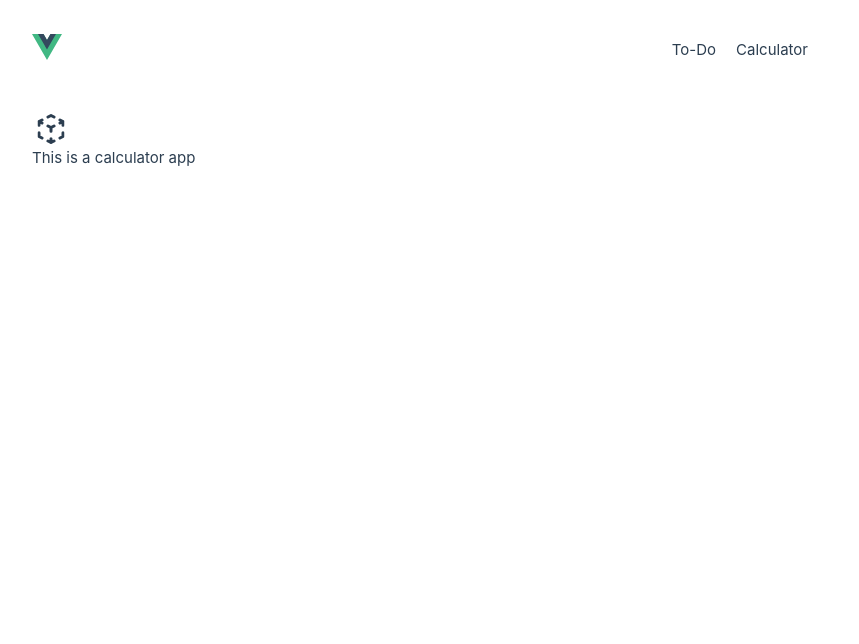
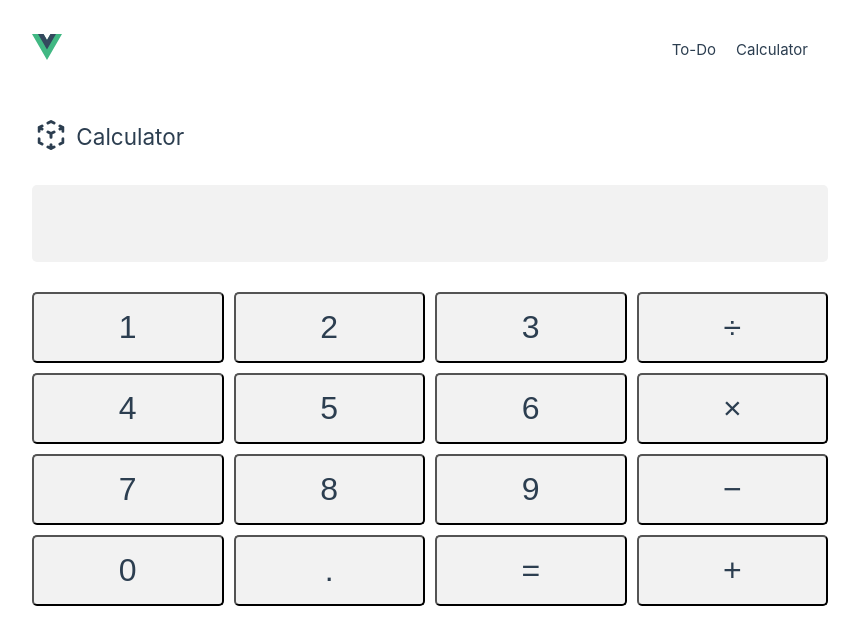
Before and after one commit to Ben-Bromley/vue-todo, a Vue app: page /calculator in a window 1280 px wide. Shown: the top 644 px of the page, without its empty margins (210-1069 px from the left). Built offline with nearby package versions, Linux system fonts and the light colour scheme.

Commit message:
create & style button grid

```diff
--- a/src/views/CalculatorApp.vue
+++ b/src/views/CalculatorApp.vue
@@ -1,7 +1,81 @@
 <script setup>
-    import IconEcosystemVue from '../components/icons/IconEcosystem.vue';
+import IconEcosystemVue from "../components/icons/IconEcosystem.vue";
+import { ref } from "vue";
+
+const calculatorValue = ref('');
+const currentOperation = ref(null);
+const buttons = ref([
+  1,
+  2,
+  3,
+  "&divide;",
+  4,
+  5,
+  6,
+  "&times;",
+  7,
+  8,
+  9,
+  "&minus;",
+  0,
+  ".",
+  "=",
+  "&plus;",
+]);
+
+const handleClick = (buttonValue) => {
+
+    if (typeof buttonValue === 'number'){
+        calculatorValue.value += String(buttonValue);
+    };
+
+}
+
 </script>
 <template>
-<IconEcosystemVue />
-    <p>This is a calculator app</p>
+  <section>
+    <h1>
+      <IconEcosystemVue />
+      Calculator
+    </h1>
+    <div>
+      <input v-model="calculatorValue" type="text" name="value" id="calculator-value" />
+    </div>
+    <section id="calculator-grid">
+      <button
+        class="calculator-button"
+        v-for="buttonLabel in buttons"
+        :key="buttonLabel"
+        v-html="buttonLabel"
+        @click="handleClick(buttonLabel)"
+      />
+    </section>
+  </section>
 </template>
+<style scoped>
+input,
+button {
+  font-size: calc(2vmax + 0.4rem);
+}
+input#calculator-value {
+  width: 100%;
+  background: var(--color-background-mute);
+  color: var(--color-text);
+  padding: 20px;
+  border: none;
+  border-radius: 5px;
+  margin: 30px 0;
+}
+section#calculator-grid {
+  display: grid;
+  grid-template-columns: repeat(4, 1fr);
+  align-items: center;
+  grid-gap: 10px;
+}
+button.calculator-button {
+  background: var(--color-background-mute);
+  color: var(--color-text);
+  padding: 15px;
+  border-radius: 5px;
+}
+</style>
```
